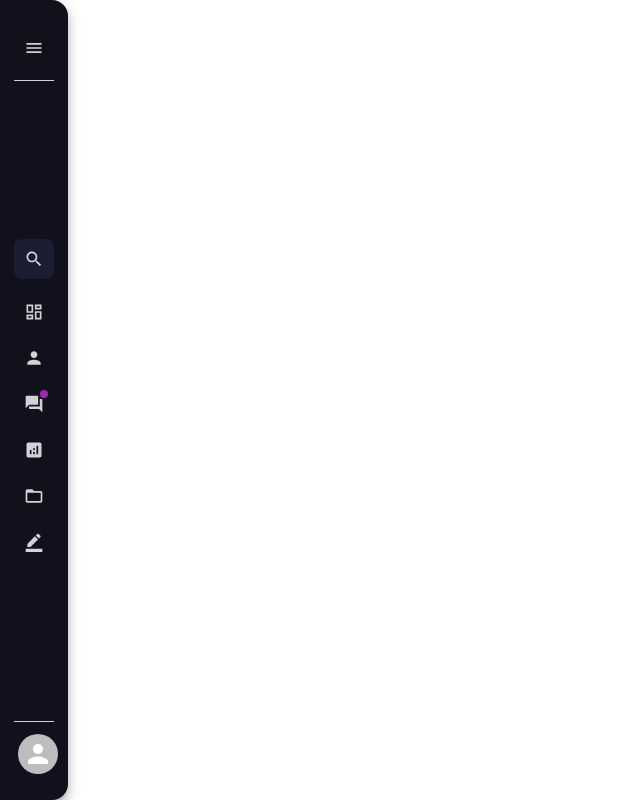
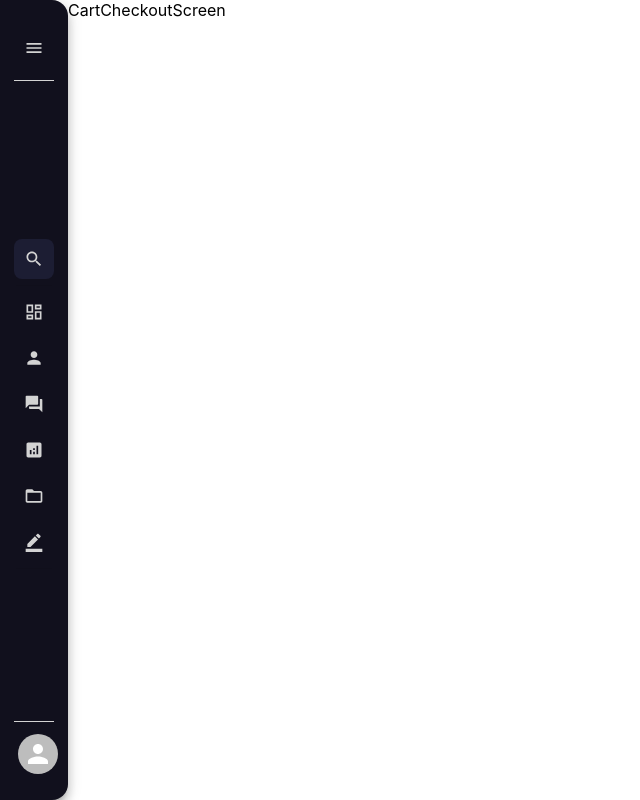
Before and after one commit to dtluat125/livre-cafe-frontend, a React (Vite) app: page /cart-checkout in a window 1280 px wide. Shown: the whole page, without its empty margins (0-640 px from the left). Built offline with nearby package versions, Linux system fonts and the light colour scheme.

Commit message:
create cart checkout screen

```diff
--- a/src/App.tsx
+++ b/src/App.tsx
@@ -5,6 +5,7 @@ import { Route, Routes } from 'react-router-dom';
 import InventoryScreen from '@app/screens/InventoryScreen';
 import SideNav from '@app/components/SideNav';
 import { Box } from '@mui/material';
+import CartCheckoutScreen from '@app/screens/CartCheckoutScreen';
 
 function App() {
   const [count, setCount] = useState(0);
@@ -15,6 +16,7 @@ function App() {
       <main>
         <Routes>
           <Route path="/" element={<InventoryScreen />} />
+          <Route path="/cart-checkout" element={<CartCheckoutScreen />} />
           {/* <Route path="/products/:slug" element={<ProductScreen />} />
           <Route path="/cart" element={<CartScreen />} />
           <Route path="/signin" element={<SigninScreen />} /> */}
--- a/src/components/navListItems.ts
+++ b/src/components/navListItems.ts
@@ -17,7 +17,7 @@ const navbarList = [
   },
   {
     icon: DashboardOutlined,
-    desc: 'Dashboard',
+    desc: 'Inventory',
     secondDesc: '',
     badge: 0,
     subList: [],
@@ -33,9 +33,9 @@ const navbarList = [
   },
   {
     icon: Forum,
-    desc: 'Forum',
+    desc: 'Cart Checkout',
     secondDesc: 'Message from andi',
-    badge: 2,
+    badge: 0,
     subList: [
       {
         desc: 'chat',
--- /dev/null
+++ b/src/screens/CartCheckoutScreen.tsx
@@ -0,0 +1,9 @@
+import React from 'react'
+
+function CartCheckoutScreen() {
+  return (
+    <div>CartCheckoutScreen</div>
+  )
+}
+
+export default CartCheckoutScreen
```
